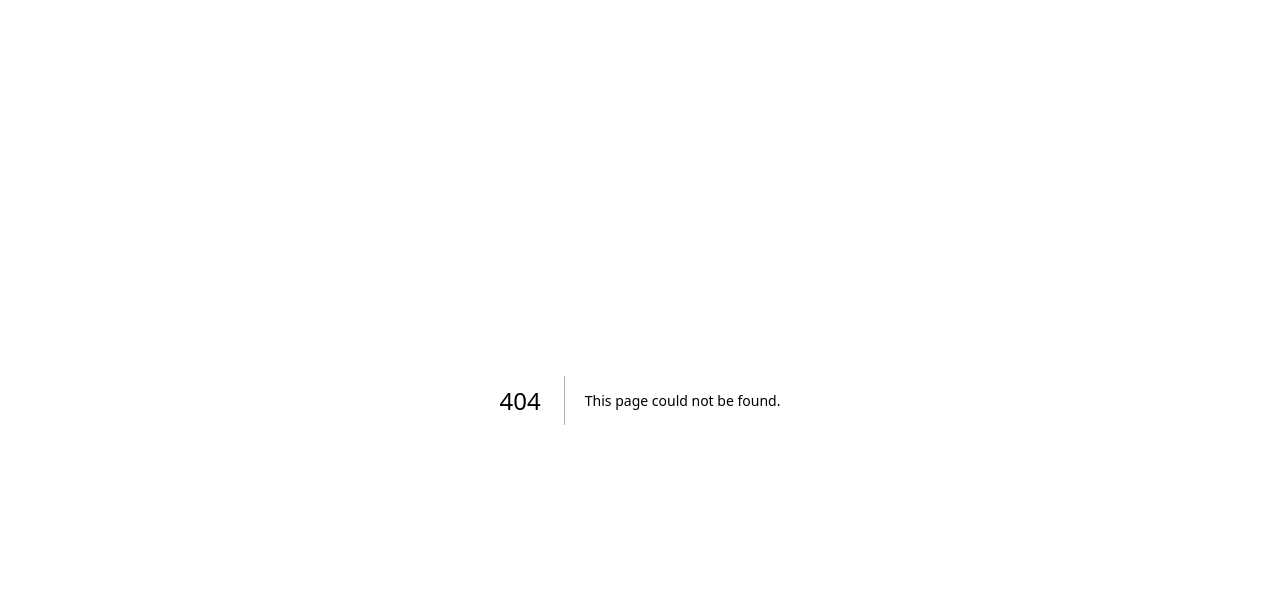
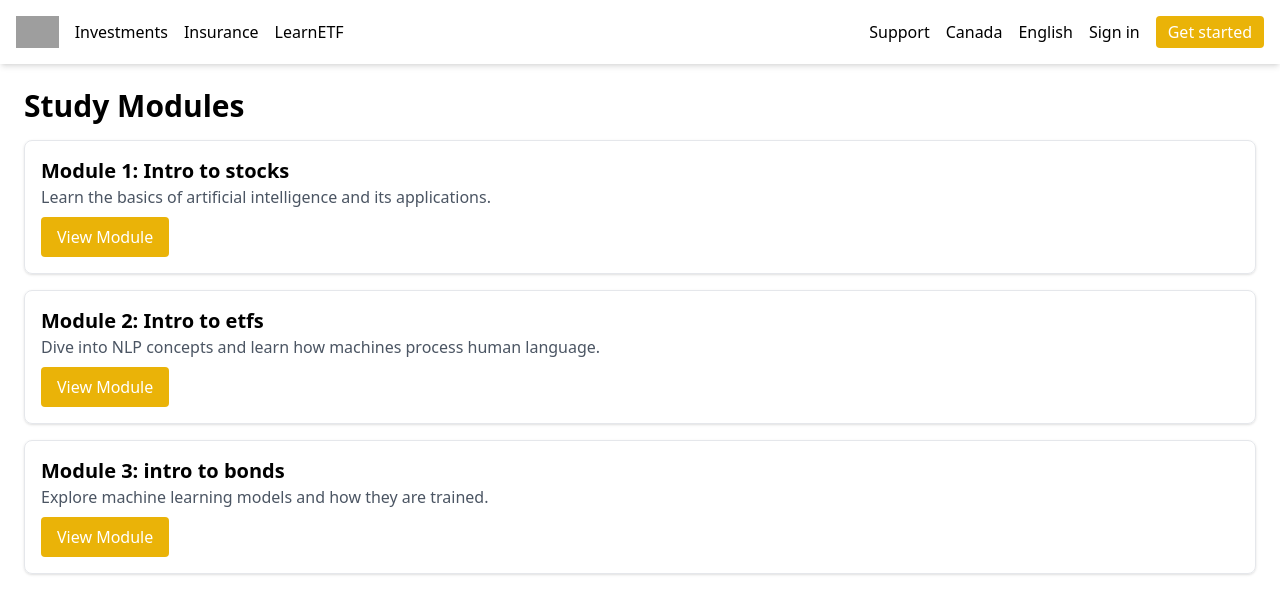
Before and after one commit to akramj13/GeeseHacks, a Next.js app in the folder frontend/: page /study-modules in a window 1280 px wide. Before the commit this address had no page. Shown: the top 614 px of the page. Built offline with nearby package versions, Linux system fonts and the light colour scheme; grey boxes are pictures that could not be loaded.

Commit message:
updates to routes

```diff
--- /dev/null
+++ b/frontend/app/form/page.tsx
@@ -0,0 +1,7 @@
+export default function Form() {
+    return (
+        <div>
+
+        </div>
+    );
+}
--- a/frontend/app/study-modules/[module]/page.tsx
+++ /dev/null
@@ -1,15 +0,0 @@
-import NavBar from "@/components/NavBar";
-import Module from "@/components/Module";
-
-export default function ModulePage() {
-    return (
-      <div className="font-sans">
-        <NavBar />
-        {/* Header */}
-        <Module
-            title="What is an ETF?"
-            description="An ETF is a type of investment fund and exchange-traded product, with shares that trade like a stock on an exchange."
-        />
-      </div>
-    );
-  }
--- /dev/null
+++ b/frontend/app/study-modules/[slug]/page.tsx
@@ -0,0 +1,29 @@
+import { modules } from "@/data/index";
+import Module from "@/components/Module";
+import NavBar from "@/components/NavBar";
+
+export async function generateStaticParams() {
+  return modules.map((module) => ({ slug: module.slug }));
+}
+
+export default function ModulePage({ params }: { params: { slug: string } }) {
+  const moduleData = modules.find((module) => module.slug === params.slug);
+
+  if (!moduleData) {
+    return <div>Module not found</div>;
+  }
+
+  const nextModuleIndex = modules.findIndex((mod) => mod.slug === params.slug) + 1;
+  const nextModule = modules[nextModuleIndex] || null;
+
+  return (
+    <>
+    <NavBar />
+    <Module
+      title={moduleData.title}
+      description={moduleData.description}
+      nextModuleSlug={nextModule ? nextModule.slug : null}
+    />
+    </>
+  );
+}
--- /dev/null
+++ b/frontend/app/study-modules/page.tsx
@@ -0,0 +1,27 @@
+import NavBar from "@/components/NavBar";
+import { modules } from "@/data/index";
+import Link from "next/link";
+
+export default function ModulesPage() {
+  return (
+    <>
+    <NavBar />
+    <div className="p-6">
+      <h1 className="text-3xl font-bold mb-4">Study Modules</h1>
+      <ul className="space-y-4">
+        {modules.map((module) => (
+          <li key={module.slug} className="border rounded-lg p-4 shadow">
+            <h2 className="text-xl font-bold">{module.title}</h2>
+            <p className="text-gray-600">{module.description}</p>
+            <Link href={`/study-modules/${module.slug}`}>
+              <button className="bg-yellow-500 text-white py-2 px-4 rounded mt-2 hover:bg-yellow-600">
+                View Module
+              </button>
+            </Link>
+          </li>
+        ))}
+      </ul>
+    </div>
+    </>
+  );
+}
--- a/frontend/components/Module.tsx
+++ b/frontend/components/Module.tsx
@@ -1,26 +1,36 @@
+"use client";
 import React from "react";
+import { useRouter } from "next/navigation";
 
 interface ModuleProps {
   title: string;
   description: string;
+  nextModuleSlug?: string | null;
 }
 
-const Module = ({ title, description }: ModuleProps) => {
+const Module = ({ title, description, nextModuleSlug }: ModuleProps) => {
+  const router = useRouter();
+
   return (
     <section className="flex flex-col md:flex-row items-center bg-gray-100 py-8 px-4">
       {/* Module Text */}
       <div className="flex-1 text-center md:text-left rounded-lg shadow-md bg-white p-6">
         <h1 className="text-2xl font-bold mb-2">{title}</h1>
         <p className="text-gray-600 mb-4">{description}</p>
-        <button className="bg-yellow-500 text-white py-2 px-4 rounded hover:bg-yellow-600">
-          Next
-        </button>
+        {nextModuleSlug && (
+          <button
+            className="bg-yellow-500 text-white py-2 px-4 rounded hover:bg-yellow-600"
+            onClick={() => router.push(`/study-modules/${nextModuleSlug}`)}
+          >
+            Next
+          </button>
+        )}
       </div>
 
       {/* Interactive Module */}
       <div className="flex-1 p-5">
         <div className="rounded-lg shadow-md bg-white p-6 flex items-center justify-center">
-          <p className="text-gray-700 font-medium">Hello World</p>
+          <p className="text-gray-700 font-medium">Interactive Module Section</p>
         </div>
       </div>
     </section>
--- a/frontend/components/SimulatedPage.tsx
+++ b/frontend/components/SimulatedPage.tsx
@@ -4,7 +4,7 @@ const SimulatedPage: React.FC = () => {
   return (
     <>
     {/* Hero Section */}
-    <section className="flex flex-col md:flex-row items-center bg-gray-100 py-8 px-4">
+    <section className="flex flex-col md:flex-row items-center bg-gray-100 py-8 px-10">
         <div className="flex-1 text-center md:text-left">
           <h1 className="text-2xl font-bold mb-2">It matters who you trust. Partner right.</h1>
           <p className="text-gray-600 mb-4">
--- a/frontend/components/StartPage.tsx
+++ b/frontend/components/StartPage.tsx
@@ -23,12 +23,14 @@ const StartPage = () => {
           <p className="text-gray-700 mb-6">
             Learn more about Exchange-Traded Funds (ETFs) and how they can help you achieve your financial goals.
           </p>
+          <a href="/study-modules">
           <Button
             className="px-6 py-2 bg-yellow-500 text-white rounded-lg hover:bg-yellow-600"
             onClick={() => alert('Start button clicked!')}
           >
             Start
           </Button>
+          </a>
         </CardContent>
       </Card>
     </div>
--- a/frontend/data/index.ts
+++ b/frontend/data/index.ts
@@ -2,4 +2,22 @@ export const navItems = [
     { label: 'Investments', link: '/' },
     { label: 'Insurance', link: '/' },
     { label: 'LearnETF', link: '/learnetf' },
-]
+];
+
+export const modules = [
+    {
+      slug: "module-1",
+      title: "Module 1: Intro to stocks",
+      description: "Learn the basics of artificial intelligence and its applications.",
+    },
+    {
+      slug: "module-2",
+      title: "Module 2: Intro to etfs",
+      description: "Dive into NLP concepts and learn how machines process human language.",
+    },
+    {
+      slug: "module-3",
+      title: "Module 3: intro to bonds",
+      description: "Explore machine learning models and how they are trained.",
+    },
+  ];
```
